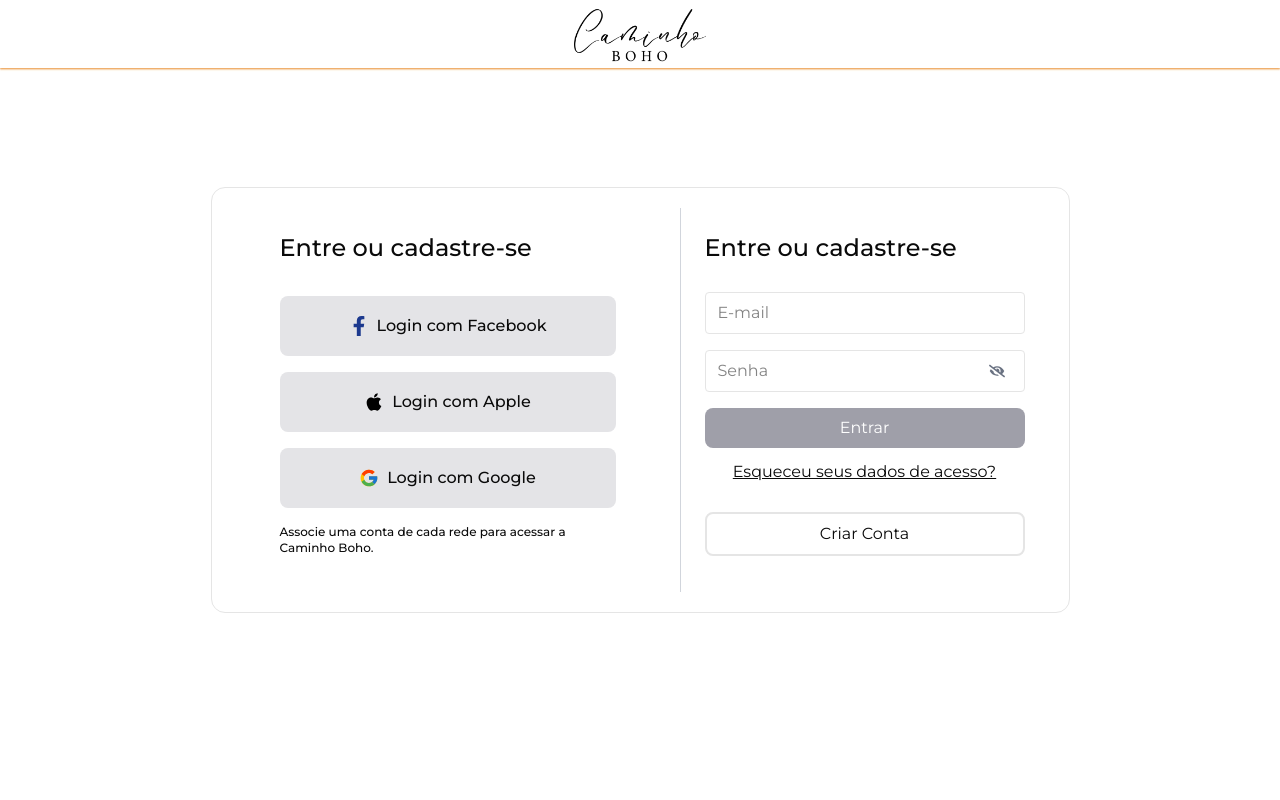
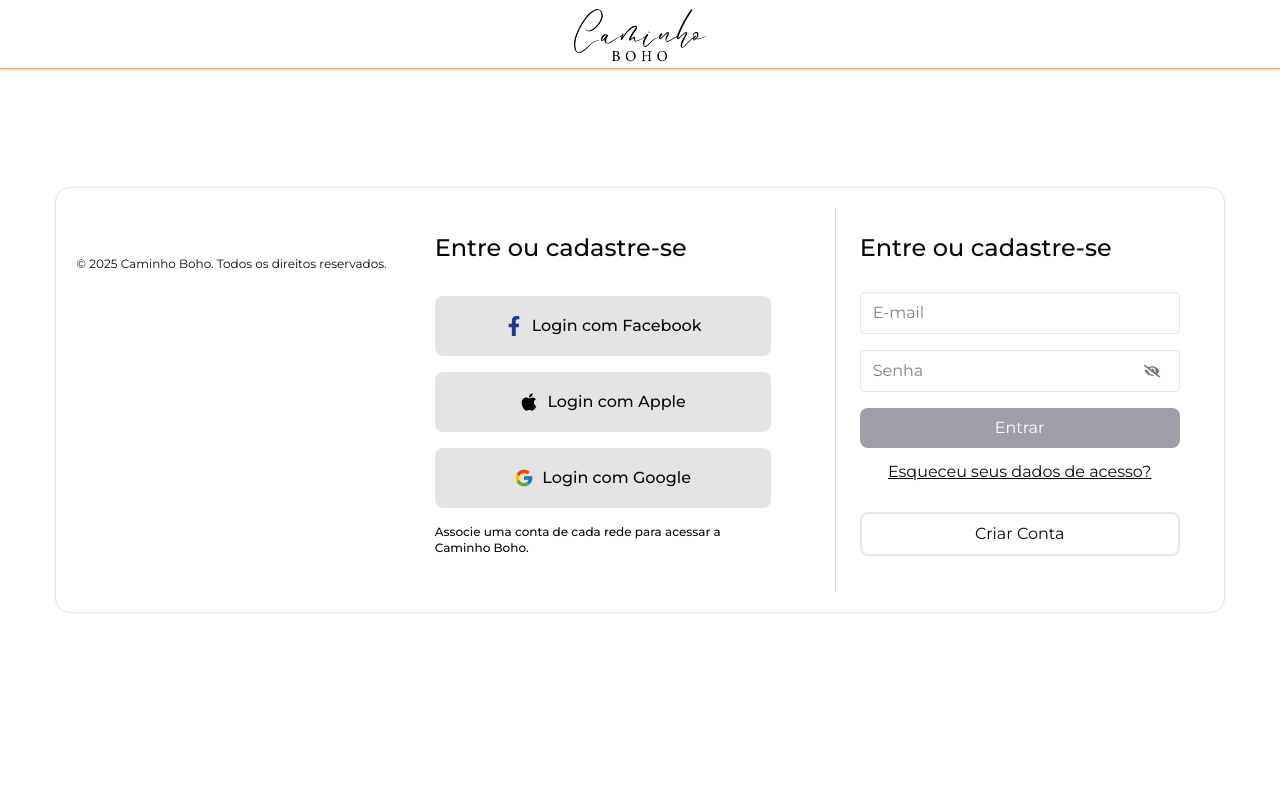
Before and after one commit to Kaua-cesar/caminho-boho, a React (Vite) app: page /login in a window 1280 px wide. Shown: the top 800 px of the page. Built offline with nearby package versions, Linux system fonts and the light colour scheme; a web font is replaced by a local one.

Commit message:
copy no  painel de login

```diff
--- a/src/pages/Login.jsx
+++ b/src/pages/Login.jsx
@@ -28,6 +28,9 @@ export default function Login() {
          <div className="h-screen flex flex-col w-full justify-center ">
             <div className="flex justify-center ">
                <div className="flex gap-0 md:border-1 borde-black rounded-xl border-0 flex-col-reverse md:flex-row md:p-5">
+                  <span className="text-xs flex justify-center mt-12">
+                     © 2025 Caminho Boho. Todos os direitos reservados.
+                  </span>
                   <div className="max-w-sm mx-6 p-6 bg-white rounded flex flex-col gap-8 md:gap-4 font-medium items-start">
                      <h1 className="text-2xl mb-4 md:flex hidden">
                         Entre ou cadastre-se
@@ -65,7 +68,7 @@ export default function Login() {
                            Boho.
                         </span>
                      </div>
-                     <button className="w-full border-1 md:border-2 md:py-2 py-4 rounded-md transition cursor-pointer md:hidden ">
+                     <button className="w-full border-1 md:border-2 md:py-2 py-4 rounded-md transition cursor-pointer md:hidden">
                         Criar Conta
                      </button>
                   </div>
```
